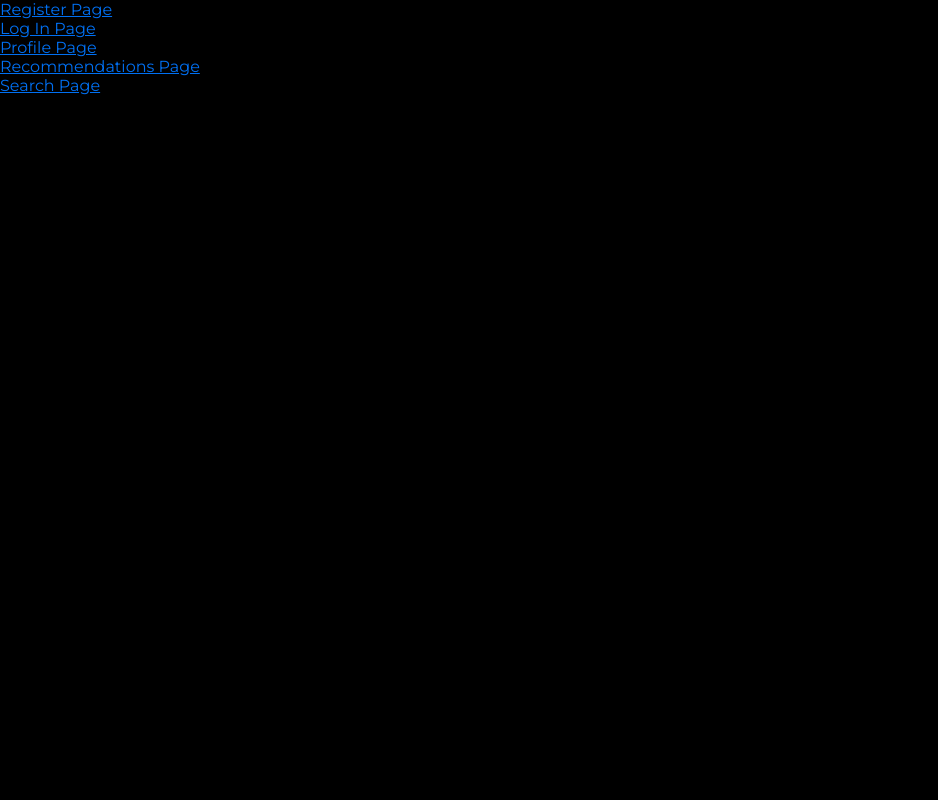
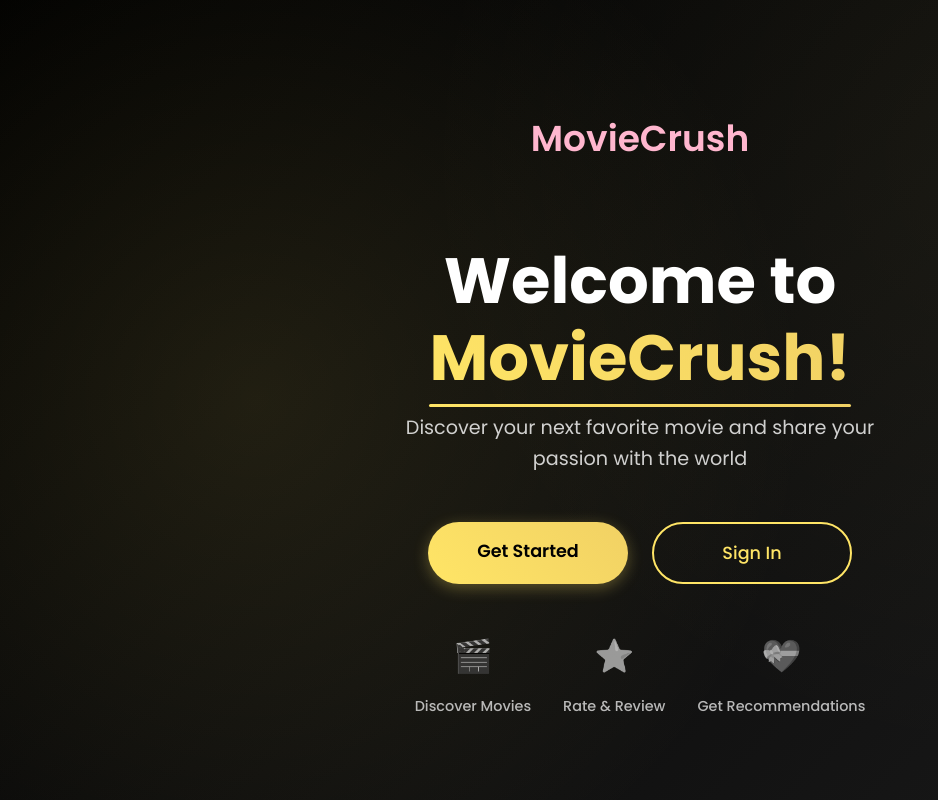
Before and after one commit to Anastasiiasyvak/MovieCrush, a Next.js app in the folder moviecrush/: page / in a window 1280 px wide. Shown: the whole page, without its empty margins (0-938 px from the left). Built offline with nearby package versions, Linux system fonts and the light colour scheme.

Commit message:
did our main page

```diff
--- a/moviecrush/src/app/page.module.css
+++ b/moviecrush/src/app/page.module.css
@@ -0,0 +1,293 @@
+@import url('https://fonts.googleapis.com/css2?family=Poppins:wght@400;500;600;700&display=swap');
+
+.pageContainer {
+    position: relative;
+    min-height: 100vh;
+    background: linear-gradient(135deg, #000000 0%, #1A1A1A 100%);
+    display: flex;
+    align-items: center;
+    justify-content: center;
+    overflow: hidden;
+}
+
+.pageContainer::before {
+    content: '';
+    position: absolute;
+    top: 0;
+    left: 0;
+    right: 0;
+    bottom: 0;
+    background: radial-gradient(circle at 20% 50%, rgba(255, 229, 102, 0.1) 0%, transparent 50%),
+                radial-gradient(circle at 80% 20%, rgba(255, 229, 102, 0.05) 0%, transparent 50%);
+    pointer-events: none;
+}
+
+.mainContent {
+    position: relative;
+    z-index: 1;
+    text-align: center;
+    max-width: 600px;
+    padding: 2rem;
+    animation: fadeInUp 0.8s ease-out;
+}
+
+@keyframes fadeInUp {
+    from {
+        opacity: 0;
+        transform: translateY(30px);
+    }
+    to {
+        opacity: 1;
+        transform: translateY(0);
+    }
+}
+
+.header {
+    margin-bottom: 3rem;
+    animation: fadeIn 1s ease-out 0.2s both;
+}
+
+@keyframes fadeIn {
+    from {
+        opacity: 0;
+    }
+    to {
+        opacity: 1;
+    }
+}
+
+.welcomeSection {
+    margin-bottom: 3rem;
+}
+
+.welcomeTitle {
+    font-family: 'Poppins', sans-serif;
+    font-weight: 700;
+    font-size: clamp(2.5rem, 5vw, 4rem);
+    color: #FFFFFF;
+    margin: 0 0 1rem;
+    line-height: 1.2;
+    animation: slideInLeft 0.8s ease-out 0.4s both;
+}
+
+@keyframes slideInLeft {
+    from {
+        opacity: 0;
+        transform: translateX(-50px);
+    }
+    to {
+        opacity: 1;
+        transform: translateX(0);
+    }
+}
+
+.brandName {
+    color: #FFE566;
+    background: linear-gradient(45deg, #FFE566, #F1D164);
+    -webkit-background-clip: text;
+    -webkit-text-fill-color: transparent;
+    background-clip: text;
+    position: relative;
+}
+
+.brandName::after {
+    content: '';
+    position: absolute;
+    bottom: -5px;
+    left: 0;
+    right: 0;
+    height: 3px;
+    background: linear-gradient(45deg, #FFE566, #F1D164);
+    border-radius: 2px;
+    animation: underlineExpand 0.6s ease-out 0.8s both;
+}
+
+@keyframes underlineExpand {
+    from {
+        width: 0;
+        left: 50%;
+    }
+    to {
+        width: 100%;
+        left: 0;
+    }
+}
+
+.welcomeSubtitle {
+    font-family: 'Poppins', sans-serif;
+    font-weight: 400;
+    font-size: clamp(1rem, 2.5vw, 1.2rem);
+    color: rgba(255, 255, 255, 0.8);
+    margin: 0;
+    line-height: 1.6;
+    animation: slideInRight 0.8s ease-out 0.6s both;
+}
+
+@keyframes slideInRight {
+    from {
+        opacity: 0;
+        transform: translateX(50px);
+    }
+    to {
+        opacity: 1;
+        transform: translateX(0);
+    }
+}
+
+.buttonContainer {
+    display: flex;
+    flex-direction: column;
+    gap: 1rem;
+    margin-bottom: 3rem;
+    animation: fadeInUp 0.8s ease-out 0.8s both;
+}
+
+.primaryButton {
+    display: inline-block;
+    padding: 1rem 2.5rem;
+    border-radius: 50px;
+    background: linear-gradient(45deg, #FFE566, #F1D164);
+    color: #000000;
+    font-family: 'Poppins', sans-serif;
+    font-weight: 600;
+    font-size: 1.1rem;
+    text-decoration: none;
+    transition: all 0.3s ease;
+    position: relative;
+    overflow: hidden;
+    box-shadow: 0 4px 15px rgba(255, 229, 102, 0.3);
+}
+
+.primaryButton::before {
+    content: '';
+    position: absolute;
+    top: 0;
+    left: -100%;
+    width: 100%;
+    height: 100%;
+    background: linear-gradient(90deg, transparent, rgba(255, 255, 255, 0.2), transparent);
+    transition: left 0.5s ease;
+}
+
+.primaryButton:hover {
+    transform: translateY(-3px);
+    box-shadow: 0 8px 25px rgba(255, 229, 102, 0.4);
+}
+
+.primaryButton:hover::before {
+    left: 100%;
+}
+
+.primaryButton:active {
+    transform: translateY(-1px);
+}
+
+.secondaryButton {
+    display: inline-block;
+    padding: 1rem 2.5rem;
+    border-radius: 50px;
+    background-color: transparent;
+    border: 2px solid #FFE566;
+    color: #FFE566;
+    font-family: 'Poppins', sans-serif;
+    font-weight: 500;
+    font-size: 1.1rem;
+    text-decoration: none;
+    transition: all 0.3s ease;
+    position: relative;
+    overflow: hidden;
+}
+
+.secondaryButton::before {
+    content: '';
+    position: absolute;
+    top: 0;
+    left: 0;
+    width: 0;
+    height: 100%;
+    background-color: #FFE566;
+    transition: width 0.3s ease;
+    z-index: -1;
+}
+
+.secondaryButton:hover {
+    color: #000000;
+    transform: translateY(-3px);
+    box-shadow: 0 8px 25px rgba(255, 229, 102, 0.2);
+}
+
+.secondaryButton:hover::before {
+    width: 100%;
+}
+
+.secondaryButton:active {
+    transform: translateY(-1px);
+}
+
+.featuresPreview {
+    display: flex;
+    justify-content: center;
+    gap: 2rem;
+    flex-wrap: wrap;
+    animation: fadeInUp 0.8s ease-out 1s both;
+}
+
+.featureItem {
+    display: flex;
+    flex-direction: column;
+    align-items: center;
+    gap: 0.5rem;
+    color: rgba(255, 255, 255, 0.7);
+    font-family: 'Poppins', sans-serif;
+    font-weight: 500;
+    font-size: 0.9rem;
+    transition: all 0.3s ease;
+}
+
+.featureItem:hover {
+    color: #FFE566;
+    transform: translateY(-5px);
+}
+
+.featureIcon {
+    font-size: 2rem;
+    margin-bottom: 0.5rem;
+    filter: grayscale(100%);
+    transition: filter 0.3s ease;
+}
+
+.featureItem:hover .featureIcon {
+    filter: grayscale(0%);
+}
+
+/* Responsive Design */
+@media (min-width: 768px) {
+    .buttonContainer {
+        flex-direction: row;
+        justify-content: center;
+        gap: 1.5rem;
+    }
+
+    .primaryButton,
+    .secondaryButton {
+        min-width: 200px;
+    }
+}
+
+@media (max-width: 767px) {
+    .mainContent {
+        padding: 1rem;
+    }
+
+    .featuresPreview {
+        gap: 1rem;
+    }
+
+    .featureItem {
+        font-size: 0.8rem;
+    }
+
+    .featureIcon {
+        font-size: 1.5rem;
+    }
+}
--- a/moviecrush/src/app/page.tsx
+++ b/moviecrush/src/app/page.tsx
@@ -1,25 +1,49 @@
 import Image from "next/image";
 import styles from "./page.module.css";
 import Link from "next/link";
+import { Logo } from '@/components/Logo/Logo';
 
 export default function Home() {
   return (
-      <>
-        <Link href="/register" style={{ color: '#0070f3' }}>
-          Register Page
-        </Link><br/>
-        <Link href="/login" style={{ color: '#0070f3' }}>
-          Log In Page
-        </Link><br/>
-        <Link href="/profile" style={{ color: '#0070f3' }}>
-          Profile Page
-        </Link><br/>
-        <Link href="/recommendations" style={{ color: '#0070f3' }}>
-          Recommendations Page
-        </Link><br/>
-        <Link href="/search" style={{ color: '#0070f3' }}>
-          Search Page
-        </Link><br/>
-      </>
+    <div className={styles.pageContainer}>
+      <div className={styles.mainContent}>
+        <div className={styles.header}>
+          <Logo />
+        </div>
+
+        <div className={styles.welcomeSection}>
+          <h1 className={styles.welcomeTitle}>
+            Welcome to <span className={styles.brandName}>MovieCrush!</span>
+          </h1>
+          <p className={styles.welcomeSubtitle}>
+            Discover your next favorite movie and share your passion with the world
+          </p>
+        </div>
+
+        <div className={styles.buttonContainer}>
+          <Link href="/register" className={styles.primaryButton}>
+            Get Started
+          </Link>
+          <Link href="/login" className={styles.secondaryButton}>
+            Sign In
+          </Link>
+        </div>
+
+        <div className={styles.featuresPreview}>
+          <div className={styles.featureItem}>
+            <div className={styles.featureIcon}>🎬</div>
+            <span>Discover Movies</span>
+          </div>
+          <div className={styles.featureItem}>
+            <div className={styles.featureIcon}>⭐</div>
+            <span>Rate & Review</span>
+          </div>
+          <div className={styles.featureItem}>
+            <div className={styles.featureIcon}>💝</div>
+            <span>Get Recommendations</span>
+          </div>
+        </div>
+      </div>
+    </div>
   );
 }
```
